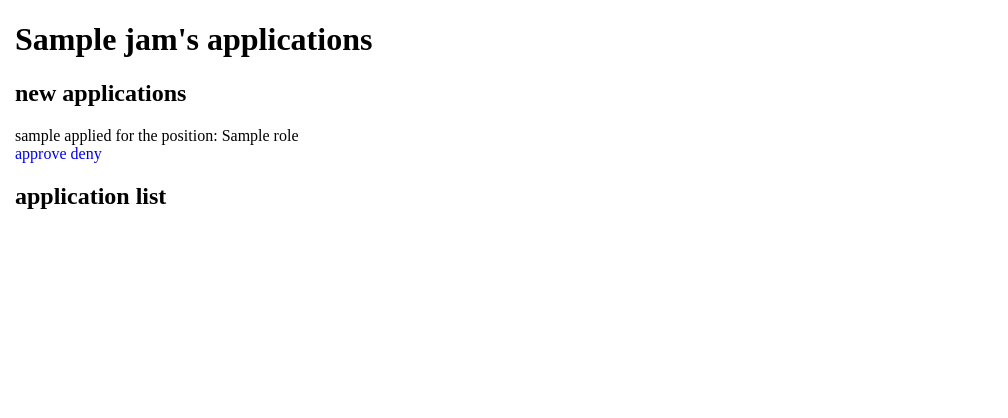
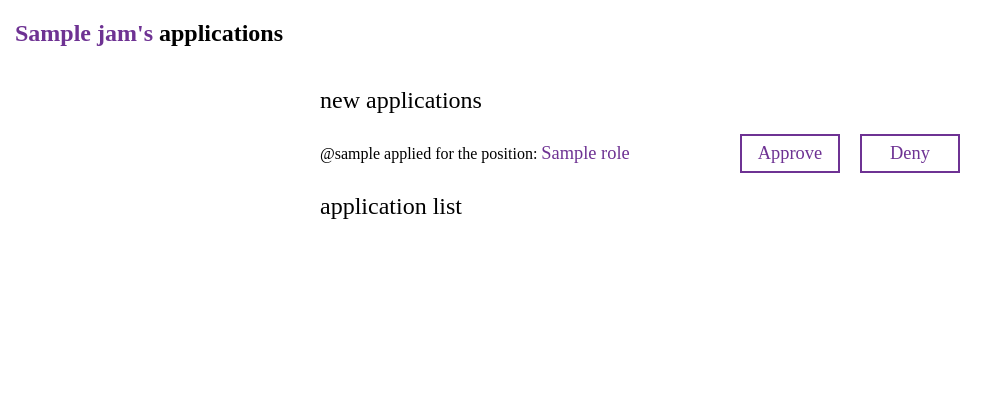
Before and after one commit to Squarewave34/Jam-out, a Django app: page /inbox/1/ in a window 1280 px wide. Shown: the part 59-477 px from the top of the page, without its empty margins (0-1008 px from the left). Run offline with Django 5.2, Linux system fonts and the light colour scheme; a user stored in the database is signed in; tables that the repository leaves empty hold one stand-in row (values such as "Sample post"); some web fonts are replaced.

Commit message:
all inbox css done

```diff
--- a/main_app/models.py
+++ b/main_app/models.py
@@ -87,9 +87,9 @@ STATUS = (
 
 
 PARTICIPANTS_STATUS = (
-  ('w', 'waiting'),
-  ('d', 'denied'),
-  ('a', 'accepted'),
+  ('w', 'Waiting'),
+  ('d', 'Denied'),
+  ('a', 'Accepted'),
 )
 
 # Create your models here.
--- a/main_app/static/css/base.css
+++ b/main_app/static/css/base.css
@@ -32,6 +32,10 @@
 
 .light{
   font-weight: 400;
+}
+
+.bold{
+  font-weight: 800;
 }
 
 .purple_text{
--- a/main_app/static/css/ids.css
+++ b/main_app/static/css/ids.css
@@ -51,3 +51,7 @@
 #padding_top_bottom{
   border: 3 solid var(--Main);
 }
+
+#inbox{
+  min-width: 50vw;
+}
--- a/main_app/static/css/structure.css
+++ b/main_app/static/css/structure.css
@@ -1,5 +1,5 @@
 /* flex */
-.flex, .flex_space_around, .flex_space_in_between, .all_flex{
+.flex, .flex_space_around, .flex_space_in_between, .all_flex, .flex_column{
   display: flex;
   align-items: center;
 }
@@ -23,6 +23,11 @@
 .flex_space_around{
   justify-content: space-around;
 }
+
+.flex_column{
+  flex-direction: column;
+}
+
 /* grid */
 .grid{
   display: grid;
@@ -53,11 +58,14 @@
   padding: 8px;
 }
 
-.green_tag{
+.green_tag, .green_tag_no_margin{
   background: var(--Accent);
   padding: 8px;
+  color: var(--Main);
+}
+
+.green_tag{
   margin-right: 10px;
-  color: var(--Main);
 }
 
 /* positions */
@@ -126,3 +134,8 @@
 .call_to_action:hover a{
   color: var(--Light);
 }
+
+.icon_button{
+  background: none;
+  border: none;
+}
--- a/main_app/templates/game-jam-applications.html
+++ b/main_app/templates/game-jam-applications.html
@@ -1,22 +1,37 @@
 {% extends 'base.html' %}
 {% block content %}
-  <h1>{{game_jam.name}}'s applications</h1>
-
-  <h2>new applications</h2>
+<h2><span class="purple_text">{{game_jam.name}}'s</span> applications</h2>
+  <div class="middle">
+    <div id="inbox">
+      <h2 class="light">new applications</h2>
       {% for application in applications %}
         {% if application.status == 'w' %}
-      <p>{{application.user}} applied for the position: {{application.role}}<p>
-      <a href="{% url 'approve' application.id %}">approve</a>
-      <a href="{% url 'deny' application.id %}">deny</a>
+          <div class="flex_space_in_between margin_bottom_small">
+            <p>@{{application.user}} applied for the position: <span class="main_text purple_text bigger_text">{{application.role}}</span><p>
+            <div class="flex">
+              <div class="call_to_action margin_right">
+                <a class="purple_text" href="{% url 'approve' application.id %}">Approve</a>
+              </div>
+              <div class="call_to_action margin_left">
+                <a class="purple_text" href="{% url 'deny' application.id %}">Deny</a>
+              </div>
+            </div>
+          </div>
         {% endif %}
       {% endfor %}
 
-  <h2>application list</h2>
+      <h2 class="light">application list</h2>
       {% for application in applications %}
         {% if application.status != 'w' %}
-    <p>{{application.user}} applied for the position: {{application.role}}<p>
-    <p>{{application.get_status_display}}</p>
+          <div class="flex_space_in_between margin_bottom_small">
+            <p>@{{application.user}} applied for the position: <span class="main_text purple_text bigger_text">{{application.role}}</span><p>
+            <div class="{% if application.status == 'd' %}purple_tag{%else%}green_tag_no_margin{% endif %} min_width">
+              <p class="main_text">{{application.get_status_display}}</p>
+            </div>
+          </div>
         {% endif %}
       {% endfor %}
+    </div>
+  </div>
 
 {% endblock %}
--- a/main_app/templates/main_app/role_confirm_delete.html
+++ b/main_app/templates/main_app/role_confirm_delete.html
@@ -4,7 +4,6 @@
     <div class="centered_content">
       <div>
         <h2 class="light">Are you sure you want the <span class="purple_text">{{ role.name }}</span> role to be deleted?</h2>
-
         <form class="all_flex" action="" method="post">
           {% csrf_token %}
           <div class="purple_tag min_width margin_right">
@@ -15,5 +14,4 @@
       </div>
     </div>
   </div>
-
 {% endblock %}
```
Also changed, not shown: main_app/templates/inbox.html (+19 -6 lines), main_app/templates/main_app/game_jam_confirm_delete.html (+14 -11 lines), main_app/templates/profile.html (+11 -6 lines), main_app/static/images/heart.svg (added), main_app/static/images/heart_filled.svg (added), main_app/static/images/inbox.svg (added). Lines whose indentation alone changed are shown as unchanged.
